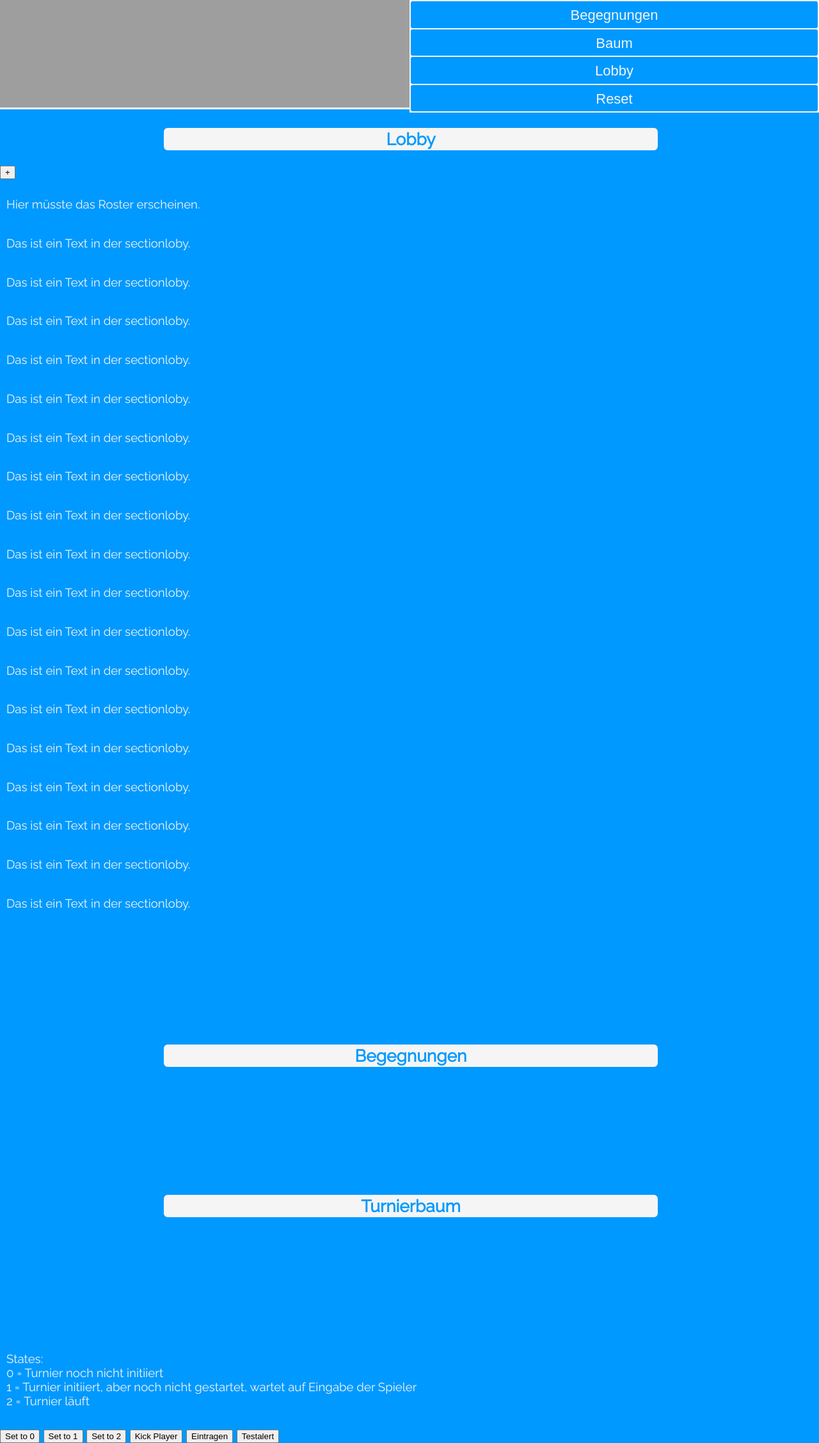
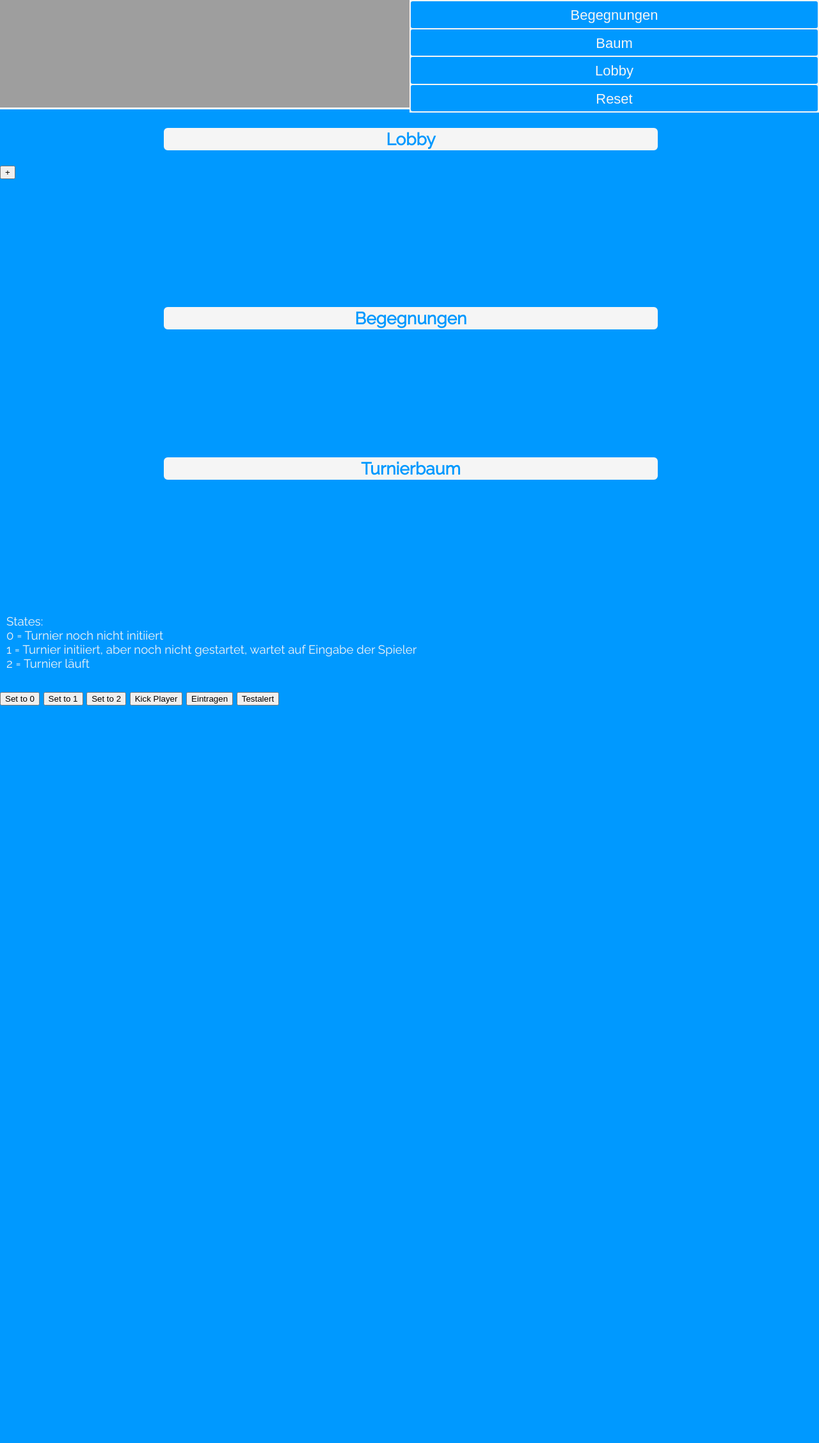
Before and after one commit to Odenhobler/SCWebsite, a Flask app: page / in a window 1280 px wide. Shown: the whole page at 64% size. After the commit the page ends 1103 px from the top, so only its background shows below. Run offline with Flask 2, Linux system fonts and the light colour scheme; data that the repository does not hold is empty; grey boxes are pictures that could not be loaded.

Commit message:
Add files via upload

```diff
--- a/templates/index.html
+++ b/templates/index.html
@@ -35,26 +35,8 @@
     </div>
     <div id="sectionlobby" class="content">
         <h1>Lobby</h1>
-        <button class="buttoncontent" id="btnaddpl">+</button>
-        <p id="enlp">Hier müsste das Roster erscheinen.</p>
-        <p>Das ist ein Text in der sectionloby.</p>
-        <p>Das ist ein Text in der sectionloby.</p>
-        <p>Das ist ein Text in der sectionloby.</p>
-        <p>Das ist ein Text in der sectionloby.</p>
-        <p>Das ist ein Text in der sectionloby.</p>
-        <p>Das ist ein Text in der sectionloby.</p>
-        <p>Das ist ein Text in der sectionloby.</p>
-        <p>Das ist ein Text in der sectionloby.</p>
-        <p>Das ist ein Text in der sectionloby.</p>
-        <p>Das ist ein Text in der sectionloby.</p>
-        <p>Das ist ein Text in der sectionloby.</p>
-        <p>Das ist ein Text in der sectionloby.</p>
-        <p>Das ist ein Text in der sectionloby.</p>
-        <p>Das ist ein Text in der sectionloby.</p>
-        <p>Das ist ein Text in der sectionloby.</p>
-        <p>Das ist ein Text in der sectionloby.</p>
-        <p>Das ist ein Text in der sectionloby.</p>
-        <p>Das ist ein Text in der sectionloby.</p>
+        <button class="buttoncontent" id="btnaddp">+</button>
+        <div id="placementdummy"></div>
     </div>
     <div id="sectionmatches" class="content">
         <h1>Begegnungen</h1>
```
Also changed, not shown: static/index.js (+46 -26 lines).
